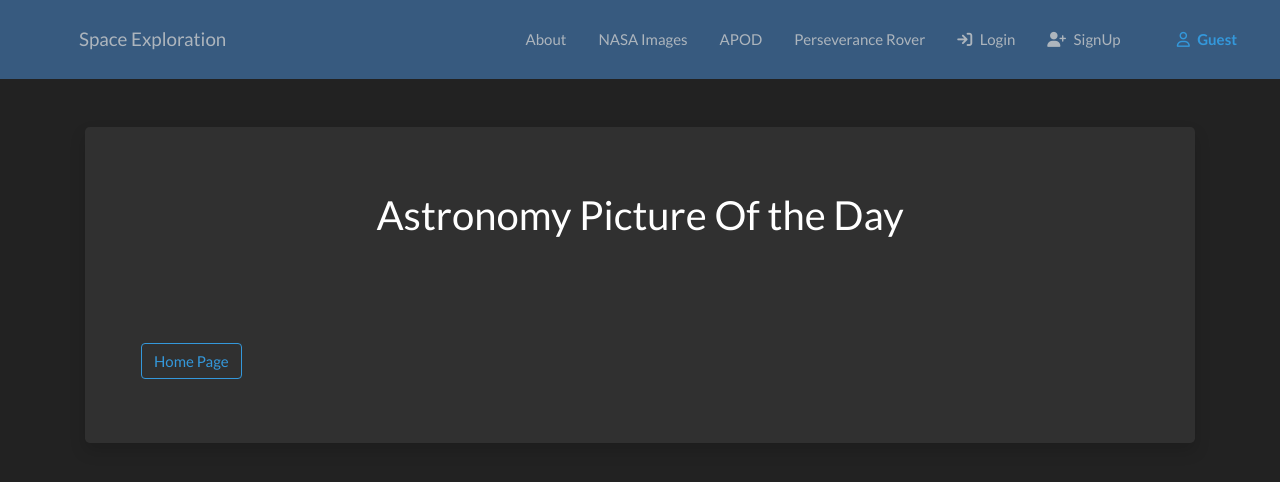
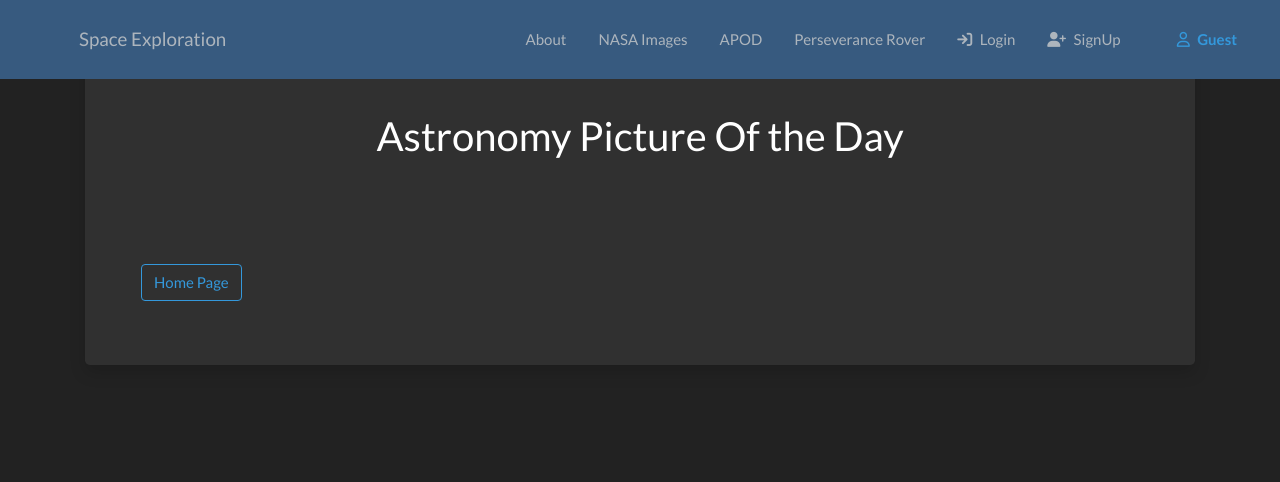
Before and after one commit to diozsa/Capstone1-Space-app, a Flask app: page /apod in a window 1280 px wide. Shown: the top 482 px of the page. Run offline with Flask 2, Linux system fonts and the light colour scheme; data that the repository does not hold is empty; parts of the project's set-up code (start-up, migrations or seed data) failed here and were passed over; some libraries are stand-ins or nearby versions.

Commit message:
added fixed header

```diff
--- a/templates/base.html
+++ b/templates/base.html
@@ -21,7 +21,7 @@
   <a name="top"></a>
 
   <!-- <nav class="navbar navbar-light bg-primary justify-content-between"> -->
-  <nav class="navbar navbar-expand-xl navbar-dark bg-primary justify-content-end">
+  <nav class="navbar navbar-expand-xl navbar-dark bg-primary justify-content-end fixed-top">
     <div class="container-fluid">
       <a href="/" class="navbar-brand text-light pl-5">Space Exploration</a>
 
```
